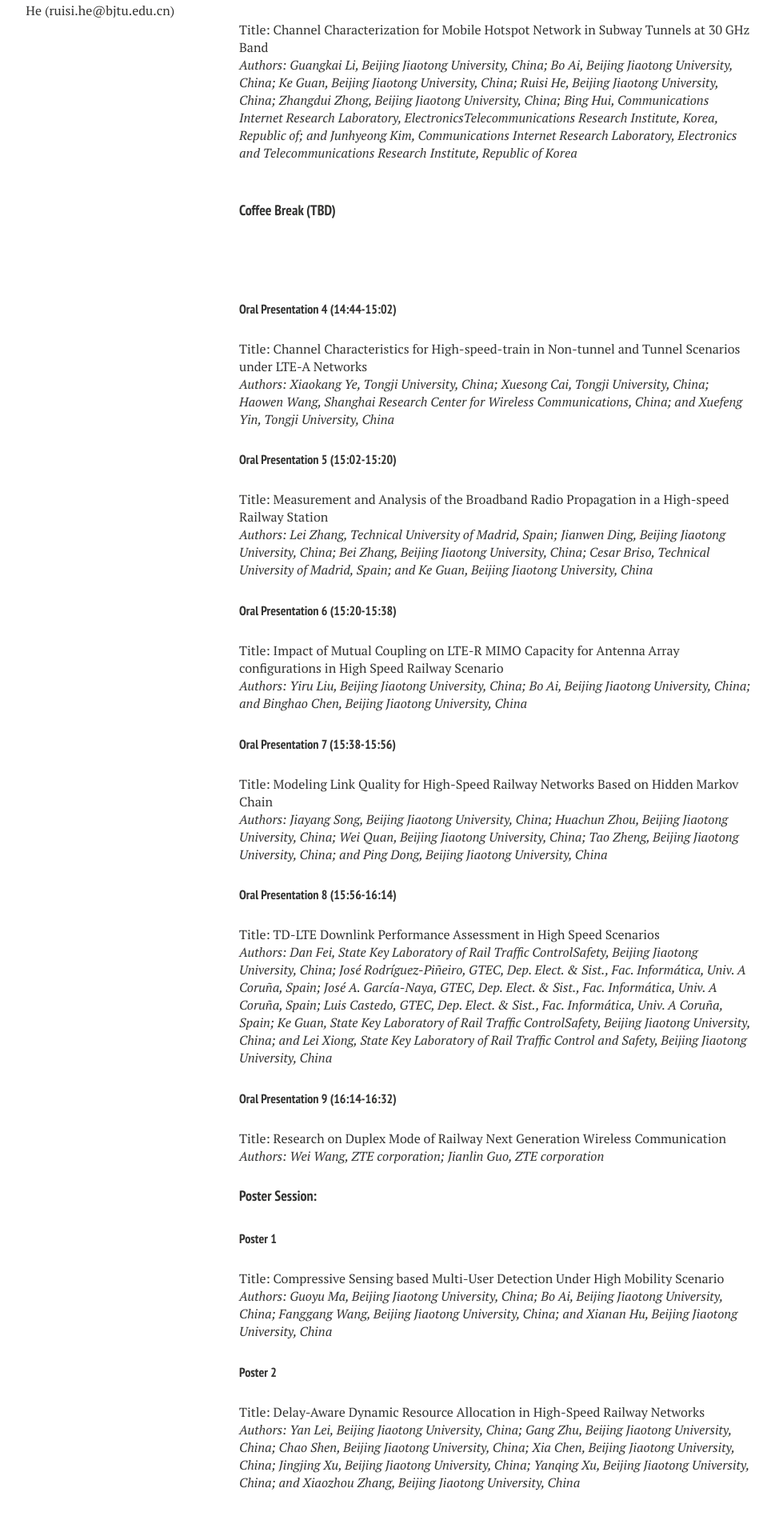
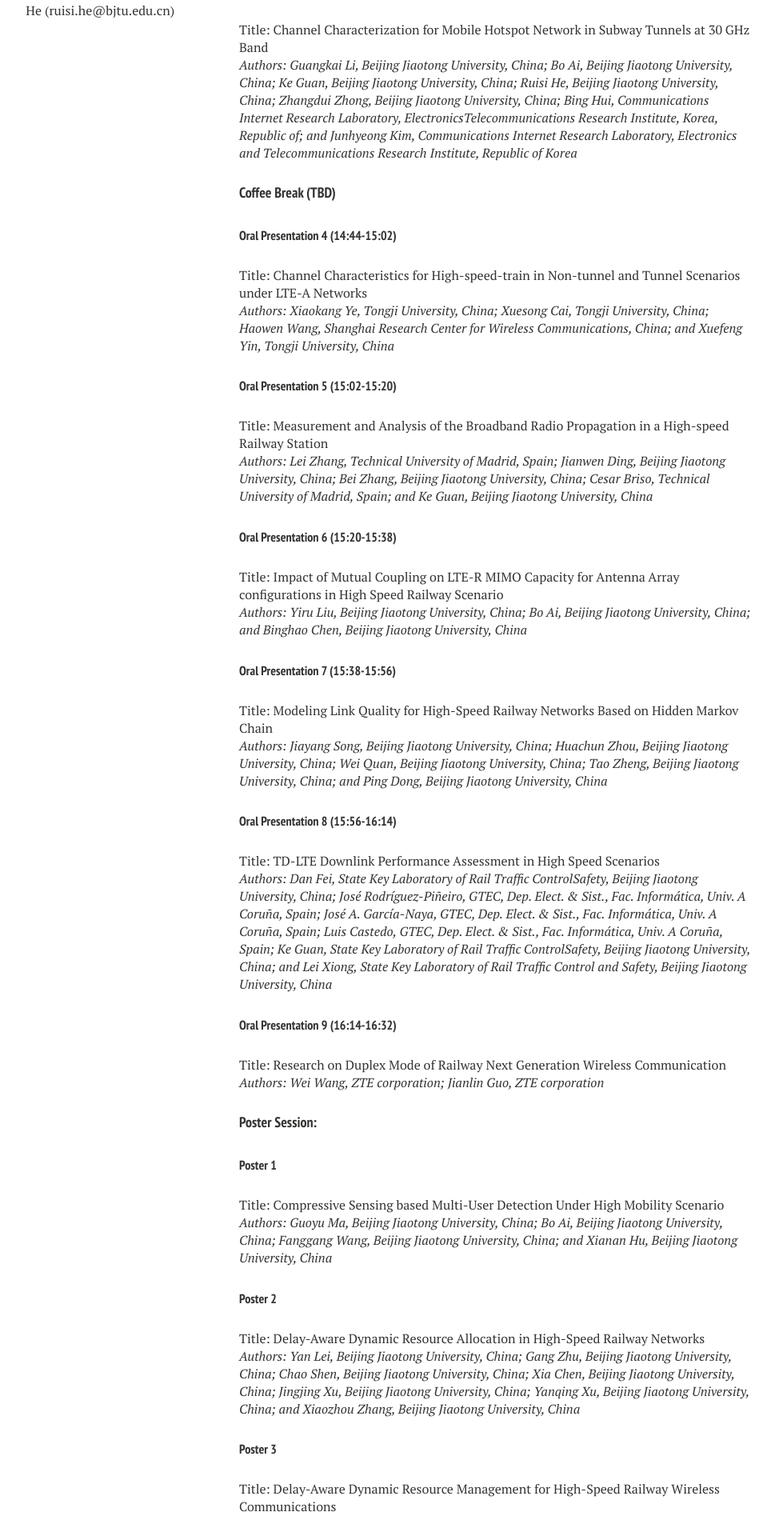
Before and after one commit to maxxx437/hsrcom2016, a Jekyll site: the page built from program/index.md, in a window 1280 px wide. Shown: the part 1228-3123 px from the top of the page at 80% size, without its empty margins (21-990 px from the left). Built offline with Jekyll 4.4.1, drawn with Linux system fonts in a browser that asks for light colours; nearby versions of some CDN libraries.

Commit message:
Update index.md

```diff
--- a/program/index.md
+++ b/program/index.md
@@ -31,11 +31,10 @@ Title: Propagation Characteristics of Mobile Channel in Urban Micro-cells at 3.5
 
 #####   Oral Presentation 3 (14:26-14:44)
 Title: Channel Characterization for Mobile Hotspot Network in Subway Tunnels at 30 GHz Band<br>
-*Authors: Guangkai Li, Beijing Jiaotong University, China; Bo Ai, Beijing Jiaotong University, China; Ke Guan, Beijing Jiaotong University, China; Ruisi He, Beijing Jiaotong University, China; Zhangdui Zhong, Beijing Jiaotong University, China; Bing Hui, Communications Internet Research Laboratory, ElectronicsTelecommunications Research Institute, Korea, Republic of; and Junhyeong Kim, Communications Internet Research Laboratory, Electronics and Telecommunications Research Institute, Republic of Korea*<br><br>
+*Authors: Guangkai Li, Beijing Jiaotong University, China; Bo Ai, Beijing Jiaotong University, China; Ke Guan, Beijing Jiaotong University, China; Ruisi He, Beijing Jiaotong University, China; Zhangdui Zhong, Beijing Jiaotong University, China; Bing Hui, Communications Internet Research Laboratory, ElectronicsTelecommunications Research Institute, Korea, Republic of; and Junhyeong Kim, Communications Internet Research Laboratory, Electronics and Telecommunications Research Institute, Republic of Korea*
 
 
 ####   Coffee Break (TBD)
-<br><br>
 
 
 #####   Oral Presentation 4 (14:44-15:02)
```
